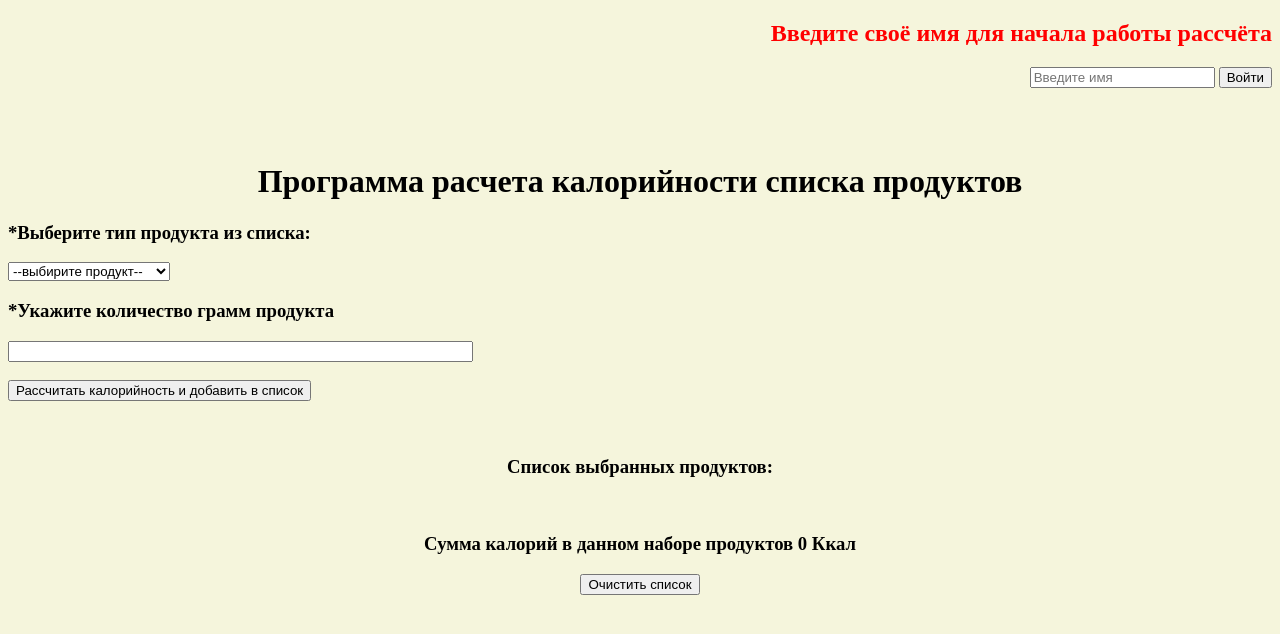
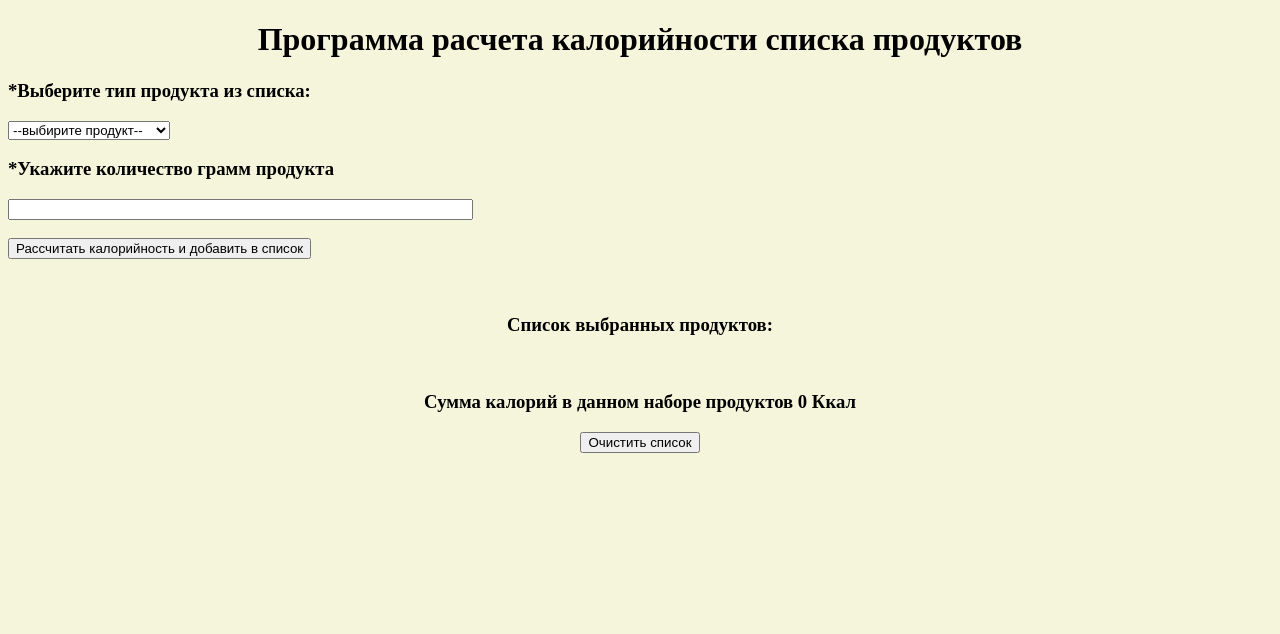
Before and after one commit to ItGroupAlex/KKAL, a Flask app: page / in a window 1280 px wide. Shown: the top 634 px of the page. Run offline with Flask 3, Linux system fonts and the light colour scheme.

Commit message:
Update main.html
delited login

```diff
--- a/templates/main.html
+++ b/templates/main.html
@@ -5,22 +5,6 @@
     <title>Main page</title>
 </head>
 <body bgcolor="#F5F5DC">
-
-{% if session.get('username') %}
-    <h1>Приветствуем, {{ session['username'] }}!</h1>
-    <a href="/logout">
-        <button type="submit">Выйти</button>
-    </a>
-{% else %}
-    <p1 style="text-align: right;">
-    <h2 style="color: red;">Введите своё имя для начала работы рассчёта</h2>
-    <form action="/login" method="post">
-        <input type="text" name="user_input" placeholder="Введите имя">
-        <button type="submit">Войти</button>
-    </form>
-{% endif %}
-</p1>
-<br><br><br>
 
 <p1 style="text-align: center;">
 <h1 >Программа расчета калорийности списка продуктов</font></h1>
```
